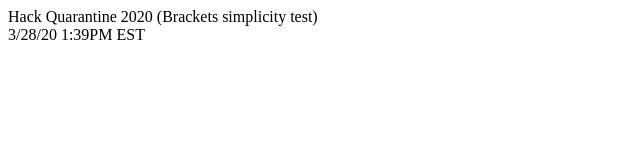
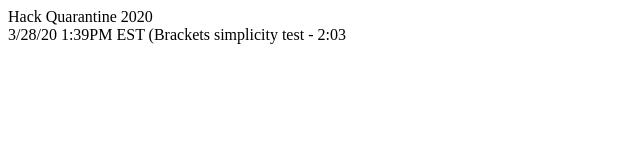
Before and after one commit to chadgainor/cure, a plain HTML site: page index.html in a window 1280 px wide. Shown: the whole page, without its empty margins (0-640 px from the left). Drawn offline with Linux system fonts and the light colour scheme.

Commit message:
Update index.html

```diff
--- a/index.html
+++ b/index.html
@@ -1,3 +1,4 @@
-<html><body>Hack Quarantine 2020 (Brackets simplicity test)<br>
+<html><body>Hack Quarantine 2020 <br>
 3/28/20 1:39PM EST
+(Brackets simplicity test - 2:03
 </body></html>
```
